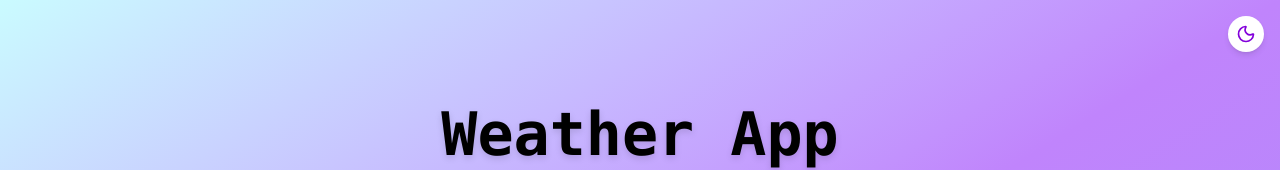
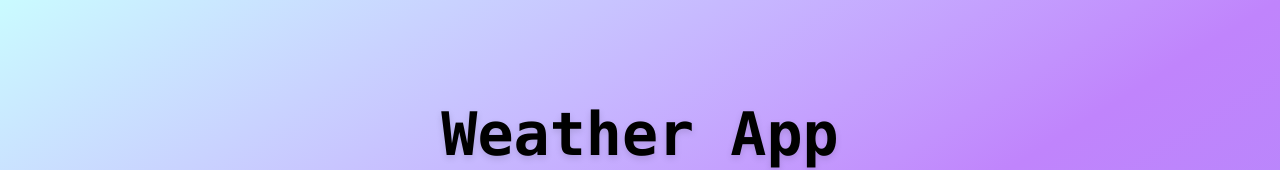
Before and after one commit to Mohammed-Zakwan-07/Weather, a React (Vite) app: page / in a window 1280 px wide. Shown: the top 170 px of the page. Built offline with nearby package versions, Linux system fonts and the light colour scheme.

Commit message:
Dark toggle

```diff
--- a/src/App.jsx
+++ b/src/App.jsx
@@ -1,6 +1,5 @@
 import { useState } from "react";
 import { motion } from "framer-motion";
-import ThemeToggle from "./ThemeToggle"; // make sure this exists!
 
 const App = () => {
   const [city, setCity] = useState("");
@@ -47,8 +46,6 @@ const App = () => {
       dark:from-gray-900 dark:via-gray-800 dark:to-black
       text-black dark:text-white"
     >
-      <ThemeToggle />
-
       <h1 className="text-4xl sm:text-5xl md:text-6xl font-bold text-center drop-shadow-md mt-16">
         Weather App
       </h1>
--- a/src/ThemeToggle.jsx
+++ /dev/null
@@ -1,42 +0,0 @@
-import { useEffect, useState } from "react";
-import { Moon, Sun } from "lucide-react";
-
-const ThemeToggle = () => {
-  const [isDark, setIsDark] = useState(() => {
-    if (typeof localStorage !== "undefined") {
-      return (
-        localStorage.theme === "dark" ||
-        (!("theme" in localStorage) &&
-          window.matchMedia("(prefers-color-scheme: dark)").matches)
-      );
-    }
-    return false;
-  });
-
-  useEffect(() => {
-    const root = document.documentElement;
-
-    if (isDark) {
-      root.classList.add("dark");
-      localStorage.theme = "dark";
-    } else {
-      root.classList.remove("dark");
-      localStorage.theme = "light";
-    }
-  }, [isDark]);
-
-  return (
-    <button
-      onClick={() => setIsDark(!isDark)}
-      className="fixed top-4 right-4 z-50 p-2 rounded-full shadow-md bg-white dark:bg-gray-800 hover:scale-110 transition-all"
-    >
-      {isDark ? (
-        <Sun size={20} className="text-yellow-300" />
-      ) : (
-        <Moon size={20} className="text-purple-700" />
-      )}
-    </button>
-  );
-};
-
-export default ThemeToggle;
```
